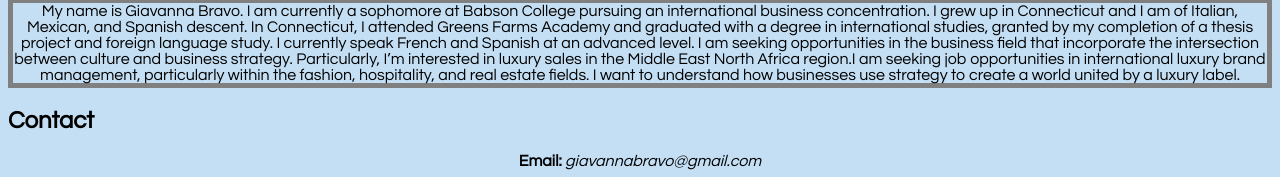
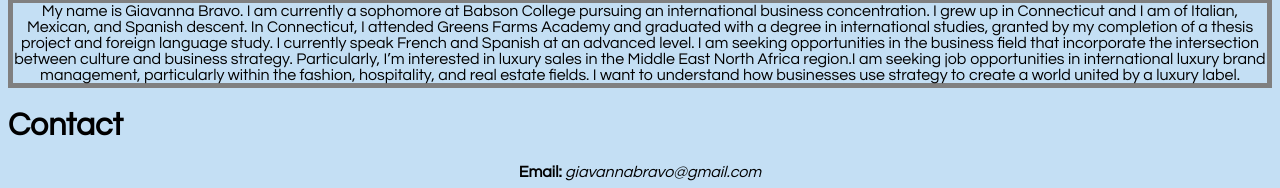
Before and after one commit to gbravoibanez/gbravoibanez.github.io, a plain HTML site: page index.html in a window 1280 px wide. Shown: the part 733-921 px from the top of the page. Drawn offline with Linux system fonts and the light colour scheme.

Commit message:
Update index.html

```diff
--- a/index.html
+++ b/index.html
@@ -86,7 +86,7 @@ body {
     <p style = "font-family: Century Gothic;font-size = 150; text-align:center;border:grey; border-width:5px; border-style:solid"> My name is Giavanna Bravo. I am currently a sophomore at Babson College pursuing an international business concentration. I grew up in Connecticut and I am of Italian, Mexican, and Spanish descent. In Connecticut, I attended Greens Farms Academy and graduated with a degree in international studies, granted by my completion of a thesis project and foreign language study. I currently speak French and Spanish at an advanced level. I am seeking opportunities in the business field that incorporate the intersection between culture and business strategy. Particularly, I’m interested in luxury sales in the Middle East North Africa region.I am seeking job opportunities in international luxury brand management, particularly within the fashion, hospitality, and real estate fields. I want to understand how businesses use strategy to create a world united by a luxury label.
  </p>
   </div>
- <h2 style="font-family: Century Gothic; font-size=90"; text-align:center> Contact</h2>
+ <h1 style="font-family: Century Gothic; font-size=90"; text-align:center> Contact</h1>
 <p style="font-family: Century Gothic";text-align:center>
 <div class="Contact">
                 <div style= "font-family: Century Gothic; font-size=90;text-align:center; class="contact-container">
```
